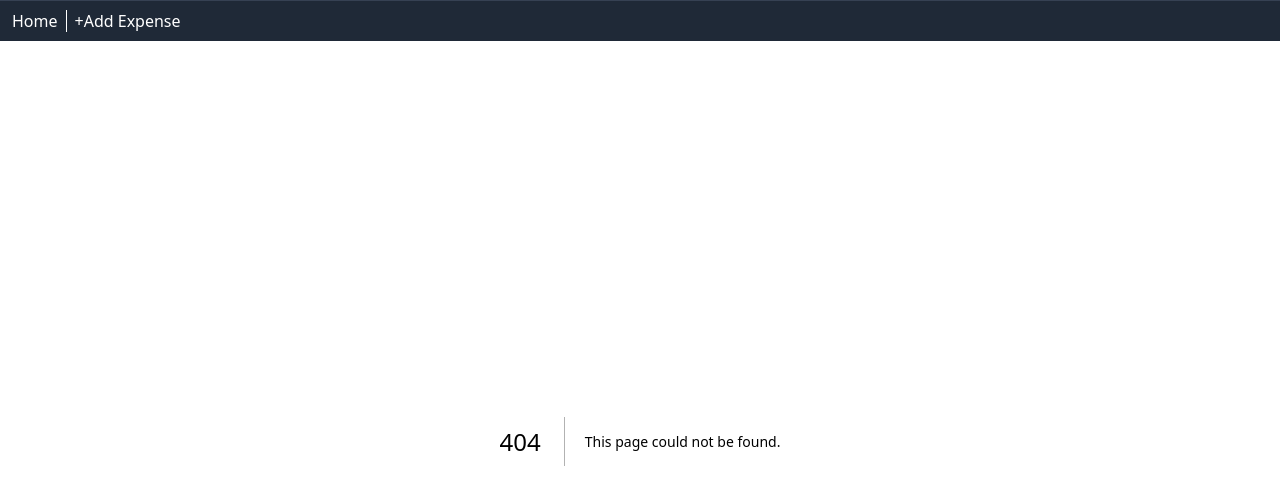
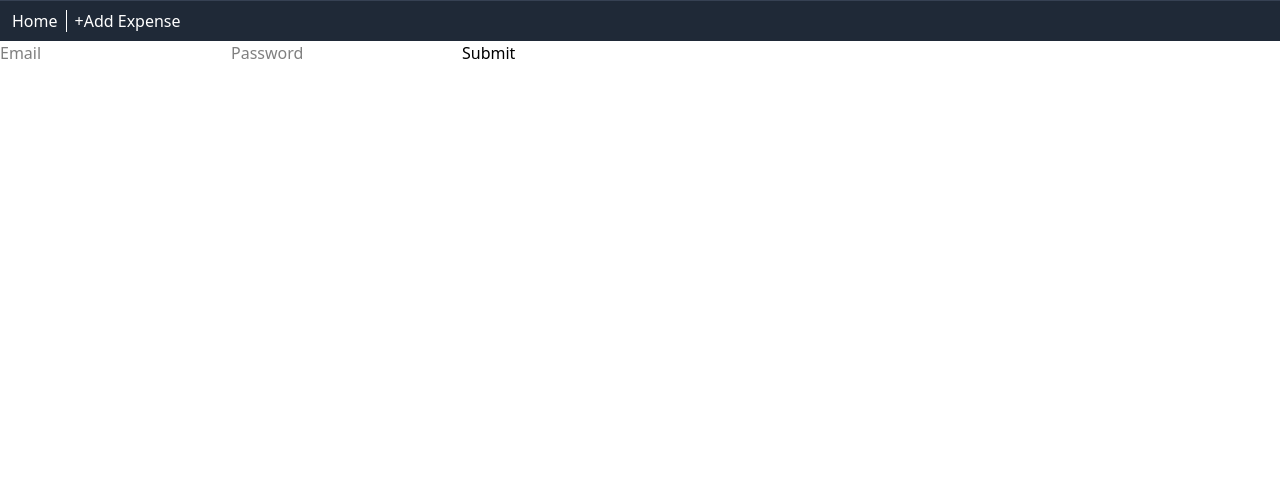
Before and after one commit to moinsayed7/Expense-tracker, a Next.js app: page /login in a window 1280 px wide. Before the commit this address had no page. Shown: the top 504 px of the page. Built offline with nearby package versions, Linux system fonts and the light colour scheme.

Commit message:
Add login page with signIn, Zod client validation, and verified session flow

```diff
--- a/src/app/layout.tsx
+++ b/src/app/layout.tsx
@@ -2,6 +2,7 @@ import type { Metadata } from "next";
 import { Geist, Geist_Mono } from "next/font/google";
 import "./globals.css";
 import Link from "next/link";
+import { SessionProvider, useSession } from "next-auth/react";
 
 const geistSans = Geist({
   variable: "--font-geist-sans",
@@ -33,8 +34,10 @@ export default function RootLayout({
           <Link className="pr-2 " href={"/"}>Home</Link>
           <Link className="pl-2 border-l" href={"/addExp"}>+Add Expense</Link>
         </nav>
+        <SessionProvider>{children}</SessionProvider>
 
-        {children}</body>
+
+        </body>
     </html>
   );
 }
--- /dev/null
+++ b/src/app/login/page.tsx
@@ -0,0 +1,54 @@
+"use client";
+import { signIn } from "next-auth/react";
+import { useState } from "react";
+import { loginValidation } from "@/app/lib/registerValidation";
+
+export default function LoginPage() {
+    const [email, setEmail] = useState<string>("");
+    const [password, setPassword] = useState<string>("");
+    const [error, setError] = useState<null | string>(null);
+
+    async function handleData(e: React.FormEvent) {
+        e.preventDefault();
+        setError(null);
+
+        const parsed = loginValidation.safeParse({ email, password });
+        if (!parsed.success) {
+            setError(parsed.error.issues[0].message);
+            return;
+        }
+
+        const result = await signIn("credentials", {
+            email,
+            password,
+            redirect: false,
+        });
+
+        if (result?.error) {
+            setError("Invalid email or password");
+        } else {
+            window.location.href = "/";
+        }
+    }
+
+    return (
+        <div>
+            <form onSubmit={handleData}>
+                <input
+                    value={email}
+                    type="text"
+                    placeholder="Email"
+                    onChange={(eve) => setEmail(eve.target.value)}
+                />
+                <input
+                    value={password}
+                    type="password"
+                    placeholder="Password"
+                    onChange={(eve) => setPassword(eve.target.value)}
+                />
+                <button type="submit">Submit</button>
+                {error && <p className="text-red-500">{error}</p>}
+            </form>
+        </div>
+    );
+}
```
Also changed, not shown: 1 other file (tests, documents, lock files or other folders).
